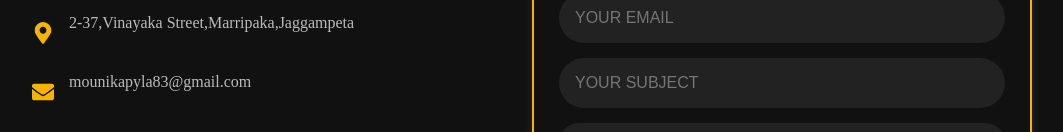
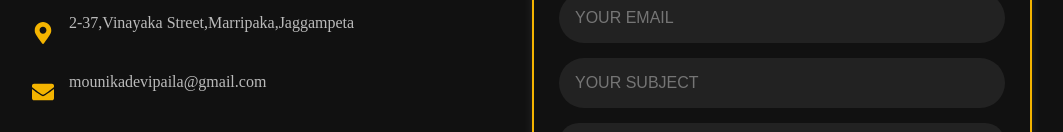
Before and after one commit to mounikadevipaila/portfolio, a React (Vite) app: page / in a window 1280 px wide. Shown: the part 4909-5041 px from the top of the page, without its empty margins (108-1171 px from the left). Built offline with nearby package versions, Linux system fonts and the light colour scheme.

Commit message:
Update Contact.jsx

```diff
--- a/src/Contact.jsx
+++ b/src/Contact.jsx
@@ -63,7 +63,7 @@ const Contact = () => {
 
           <div className="info-item">
             <FaEnvelope className="icon" />
-            <p>mounikapyla83@gmail.com</p>
+            <p>mounikadevipaila@gmail.com</p>
           </div>
 
           <div className="info-item">
```
